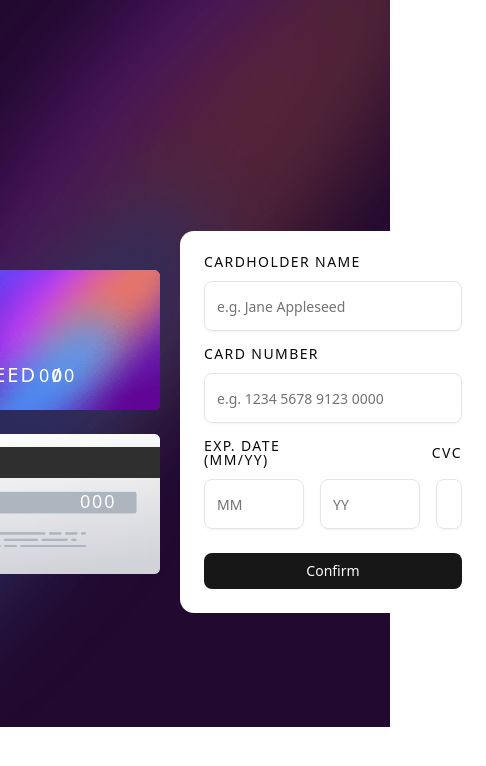
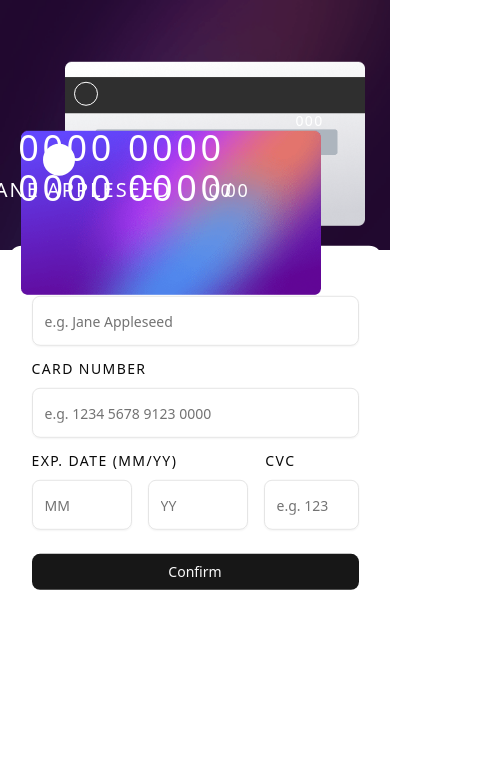
Before and after one commit to Farothtc/interactive-card, a Next.js app: page / in a window 390 px wide. Shown: the top 766 px of the page, 486 px wide, since content can reach past the window. Built offline with nearby package versions, Linux system fonts and the light colour scheme.

Commit message:
feat: general responsiveness improved

```diff
--- a/src/app/page.tsx
+++ b/src/app/page.tsx
@@ -13,6 +13,18 @@ export default function Home() {
     cvc: "",
   });
   const [isSubmitted, setIsSubmitted] = React.useState(false);
+  const [isMobile, setIsMobile] = React.useState(false);
+  React.useEffect(() => {
+    const handleResize = () => {
+      setIsMobile(window.innerWidth < 640);
+    };
+
+    handleResize();
+
+    window.addEventListener("resize", handleResize);
+
+    return () => window.removeEventListener("resize", handleResize);
+  }, []);
   function handleChange(event: React.ChangeEvent<HTMLInputElement>) {
     const { name, value } = event.target;
     setCredentials((prevState) => ({
@@ -31,55 +43,91 @@ export default function Home() {
   function handleResetSubmission() {
     setIsSubmitted(false); // Reset the isSubmitted state
   }
+
   const style = {
     backgroundImage: "url(/bg-main-desktop.png)",
     backgroundRepeat: "no-repeat",
     backgroundSize: "contain",
   };
 
+  const smStyle = {
+    backgroundImage: "url(/bg-main-mobile.png)",
+    backgroundRepeat: "no-repeat",
+    backgroundSize: "contain", // Change to cover for small screens
+  };
+
   return (
-    <main style={style} className="min-h-screen bg-white">
-      <div className="container top-[50%] left-[50%] absolute transform -translate-x-1/2 -translate-y-1/2 flex flex-row items-center justify-center gap-5">
-        <div className="flex flex-col items-center justify-center gap-6">
+    <main
+      style={isMobile ? smStyle : style}
+      className="min-h-screen bg-white sm:bg-white"
+    >
+      <div className="container top-[40%] sm:top-[50%] left-[50%] absolute transform -translate-x-1/2 -translate-y-1/2 flex flex-col sm:flex-row items-center justify-center gap-5">
+        <div className="flex flex-col items-center justify-center sm:gap-6">
           <div className="relative">
+            {isMobile ? (
+              <>
+                <Image
+                  src="/bg-card-back.png"
+                  alt="Card Back"
+                  width={isMobile ? 300 : 500}
+                  height={isMobile ? 200 : 350}
+                  className="ms-10 relative z-10"
+                />
+                <span className="absolute z-21 top-[36%] right-[8%] sm:top-[48%] sm:right-[10%] transform -translate-x-1/2 -translate-y-1/2 text-white text-sm tracking-widest">
+                  {credentials.cvc !== "" ? credentials.cvc : "000"}
+                </span>
+              </>
+            ) : (
+              ""
+            )}
             <Image
               src="/bg-card-front.png"
               alt="Card Front"
-              width={500}
-              height={350}
-              className="me-64 relative"
+              width={isMobile ? 300 : 500}
+              height={isMobile ? 200 : 350}
+              className={
+                isMobile
+                  ? "top-[42%] sm:top-[20%] sm:right-[10%] right-[13%] absolute z-20"
+                  : "me-64 relative z-20"
+              }
             />
-            <span className="absolute w-12 h-12 bg-white top-[20%] left-[10%] transform -translate-x-1/2 -translate-y-1/2 rounded-3xl"></span>
-            <span className="absolute w-6 h-6 border border-white top-[20%] left-[18%] transform -translate-x-1/2 -translate-y-1/2 rounded-3xl"></span>
-            <span className="absolute text-white top-[65%] left-[32%] transform -translate-x-1/2 -translate-y-1/2 text-4xl tracking-widest">
+            <span className="absolute w-8 h-8 top-[60%] left-[10%] sm:w-12 sm:h-12 bg-white sm:top-[20%] sm:left-[10%] transform -translate-x-1/2 -translate-y-1/2 rounded-3xl z-21"></span>
+            <span className="absolute w-6 h-6 border border-white top-[20%] left-[18%] transform -translate-x-1/2 -translate-y-1/2 rounded-3xl z-21"></span>
+            <span className="absolute text-white top-[65%] left-[32%] transform -translate-x-1/2 -translate-y-1/2 text-4xl tracking-widest z-21">
               {credentials.number !== ""
                 ? credentials.number
                 : "0000 0000 0000 0000"}
             </span>
-            <span className="absolute text-white bottom-[5%] left-[16%] transform -translate-x-1/2 -translate-y-1/2 text-xl tracking-widest">
+            <span className="absolute text-white bottom-[5%] left-[16%] transform -translate-x-1/2 -translate-y-1/2 text-xl tracking-widest z-21">
               {credentials.name !== "" ? credentials.name : "JANE APPLESEED"}
             </span>
-            <span className="absolute text-white bottom-[5%] left-[57.5%] transform -translate-x-1/2 -translate-y-1/2 text-lg tracking-widest">
+            <span className="absolute text-white bottom-[5%] left-[57.5%] transform -translate-x-1/2 -translate-y-1/2 text-lg tracking-widest z-21">
               {credentials.month !== "" ? credentials.month : "00"}
             </span>
-            <span className="absolute text-white bottom-[5%] left-[60%] transform -translate-x-1/2 -translate-y-1/2 text-xl tracking-widest">
+            <span className="absolute text-white bottom-[5%] left-[60%] transform -translate-x-1/2 -translate-y-1/2 text-xl tracking-widest z-21">
               /
             </span>
-            <span className="absolute text-white bottom-[5%] left-[62.5%] transform -translate-x-1/2 -translate-y-1/2 text-lg tracking-widest">
+            <span className="absolute text-white bottom-[5%] left-[62.5%] transform -translate-x-1/2 -translate-y-1/2 text-lg tracking-widest z-21">
               {credentials.year !== "" ? credentials.year : "00"}
             </span>
           </div>
           <div className="relative">
+            {isMobile ? (
+              ""
+            ) : (
+              <>
                 <Image
                   src="/bg-card-back.png"
                   alt="Card Back"
-              width={500}
-              height={350}
+                  width={isMobile ? 300 : 500}
+                  height={isMobile ? 200 : 350}
                   className="relative"
                 />
                 <span className="absolute top-[48%] right-[10%] transform -translate-x-1/2 -translate-y-1/2 text-white text-lg tracking-widest">
                   {credentials.cvc !== "" ? credentials.cvc : "000"}
                 </span>
+              </>
+            )}
           </div>
         </div>
         {isSubmitted === true ? (
```
Lines whose indentation alone changed are shown as unchanged.
